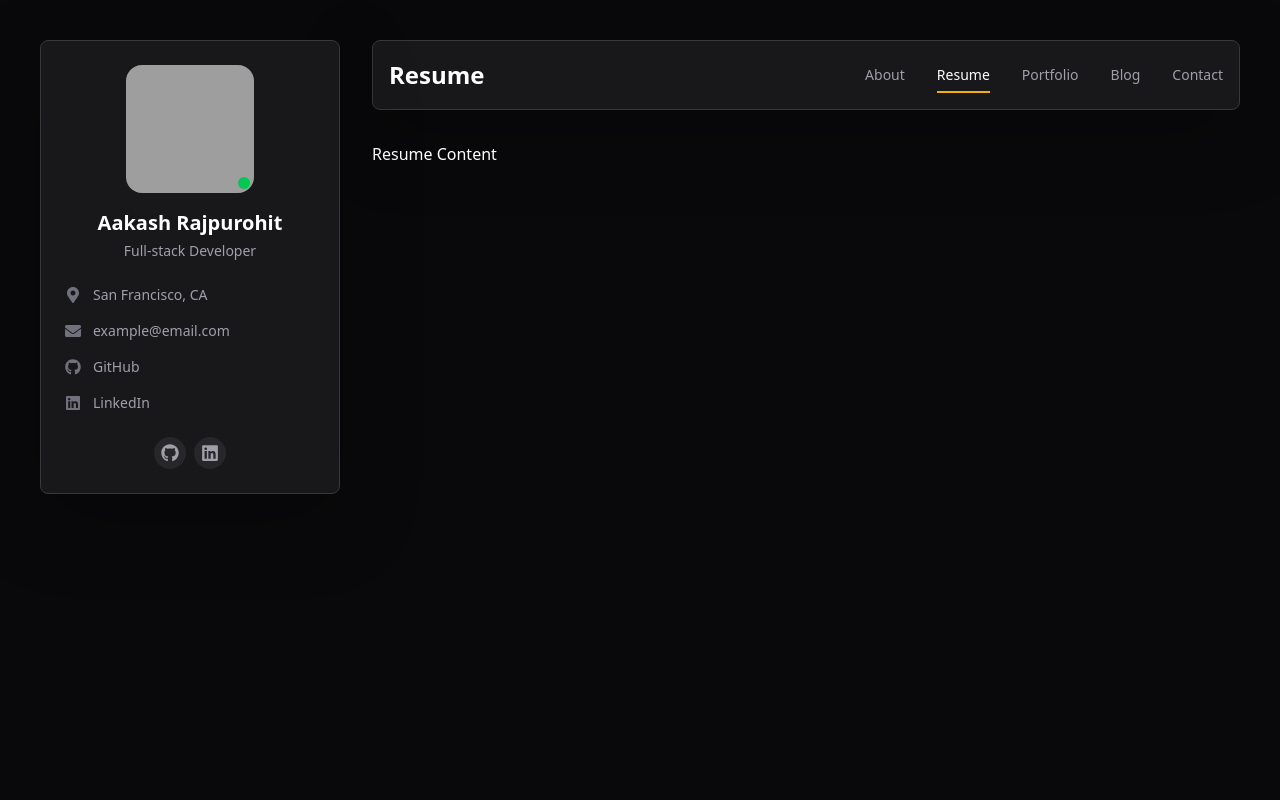
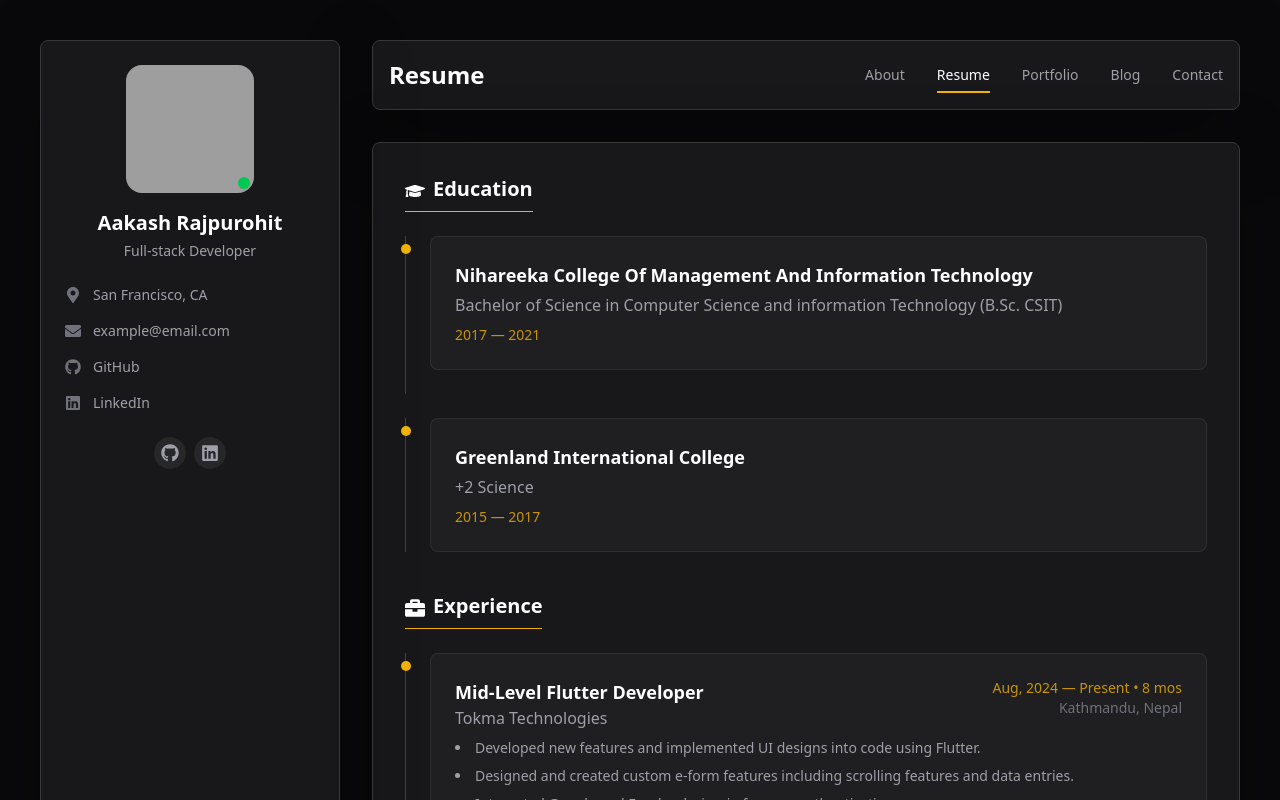
Before and after one commit to hoojinguyen/portfolio-by-ai, a Next.js app: page / in a window 1280 px wide. Both pictures are taken after a click on the button "Resume". Shown: the top 800 px of the page. Built offline with nearby package versions, Linux system fonts and the light colour scheme; grey boxes are pictures that could not be loaded.

Commit message:
feat: update resume ui

```diff
--- a/src/app/page.tsx
+++ b/src/app/page.tsx
@@ -3,6 +3,7 @@
 import React, { useState } from 'react';
 import ProfileCard from '@/components/ProfileCard';
 import AboutSection from '@/components/AboutSection';
+import ResumeSection from '@/components/ResumeSection';
 import Navigation from '@/components/Navigation';
 import { FaReact, FaNodeJs, FaJsSquare, FaPython, FaAws, FaDocker, FaGitAlt } from 'react-icons/fa';
 import { SiTypescript, SiTailwindcss, SiMongodb, SiGraphql, SiRedux } from 'react-icons/si';
@@ -24,6 +25,58 @@ export default function Home() {
   // About section text
   const aboutText = "I'm a full-stack developer with 5+ years of experience in web development and mobile app development. I specialize in JavaScript, React, Node.js, and modern web technologies.";
   const passionText = "I enjoy working on complex problems and creating user-friendly solutions. My passion is to combine technology and design to create meaningful experiences that users love to interact with.";
+
+  // Resume data
+  const educationData = [
+    {
+      school: 'Nihareeka College Of Management And Information Technology',
+      degree: 'Bachelor of Science in Computer Science and information Technology (B.Sc. CSIT)',
+      period: '2017 — 2021'
+    },
+    {
+      school: 'Greenland International College',
+      degree: '+2 Science',
+      period: '2015 — 2017'
+    }
+  ];
+
+  const experienceData = [
+    {
+      position: 'Mid-Level Flutter Developer',
+      company: 'Tokma Technologies',
+      location: 'Kathmandu, Nepal',
+      period: 'Aug, 2024 — Present • 8 mos',
+      responsibilities: [
+        'Developed new features and implemented UI designs into code using Flutter.',
+        'Designed and created custom e-form features including scrolling features and data entries.',
+        'Integrated Google and Facebook sign-in for user authentication.',
+        'Designed dynamic functionalities using the BLOC design pattern.',
+        'Integrated APIs for seamless data communication and backend functionality.',
+        'Implemented payment gateway integration like Khalti for secure transactions.',
+        'Collaborated with other developers and backend team to deliver features.',
+        'Participated in team meetings to discuss new features and project updates.',
+        'Ensured smooth functionality and user-friendly experiences throughout the app.',
+        'Performed code review and deployed the app in Playstore and Appstore.'
+      ]
+    },
+    {
+      position: 'Flutter Developer',
+      company: 'Infancer Technology',
+      location: 'Kathmandu, Nepal',
+      period: 'Oct, 2022 — Aug, 2024 • 1 yr, 11 mos',
+      responsibilities: [
+        'Developed new features and transformed UI designs into fully functional user interfaces.',
+        'Integrated payment solution like eSewa, for secure and seamless transactions.',
+        'Optimized application performance to ensure a smooth and engaging user experience.',
+        'Supported other team members initiatives by developing solutions to common problems and sharing those solutions.',
+        'Identified and resolved bugs, improving app stability and performance.',
+        'Wrote clean, maintainable, and testable code following best practices.',
+        'Utilization of latest version of support libraries to ensure backend compatibility.',
+        'Integrated payment solution like eSewa, for secure and seamless transactions.',
+        'Collaborated with backend developers, designers, and cross-functional teams to deliver scalable, high-quality solutions.'
+      ]
+    }
+  ];
 
   // Skills data
   const skills = [
@@ -98,7 +151,7 @@ export default function Home() {
           </div>
         );
       case 'resume':
-        return <div>Resume Content</div>;
+        return <ResumeSection education={educationData} experience={experienceData} />;
       case 'portfolio':
         return <div>Portfolio Content</div>;
       case 'blog':
--- /dev/null
+++ b/src/components/ResumeSection.tsx
@@ -0,0 +1,94 @@
+import React from 'react';
+import { FaGraduationCap, FaBriefcase, FaFileDownload } from 'react-icons/fa';
+
+interface Education {
+  school: string;
+  degree: string;
+  period: string;
+}
+
+interface Experience {
+  position: string;
+  company: string;
+  location: string;
+  period: string;
+  responsibilities: string[];
+}
+
+interface ResumeSectionProps {
+  education: Education[];
+  experience: Experience[];
+}
+
+const ResumeSection: React.FC<ResumeSectionProps> = ({ education, experience }) => {
+  return (
+    <div className="bg-zinc-900 rounded-lg p-8 shadow-[0_24px_80px_hsla(0,0%,0%,0.25)] border border-[hsl(0,0%,22%)]">
+      {/* Education Section */}
+      <div className="mb-10">
+        <h2 className="text-xl font-bold text-white mb-6 border-b border-yellow-500 pb-2 inline-block">
+          <FaGraduationCap className="inline-block mr-2" />
+          Education
+        </h2>
+
+        <div className="space-y-6">
+          {education.map((edu, index) => (
+            <div key={index} className="relative pl-6 pb-6 border-l border-zinc-700 last:pb-0">
+              <div className="absolute left-[-5px] top-2 w-2.5 h-2.5 rounded-full bg-yellow-500" />
+              <div className="bg-zinc-800/50 p-6 rounded-lg border border-zinc-700/50">
+                <h3 className="text-lg font-semibold text-white mb-1">{edu.school}</h3>
+                <p className="text-zinc-400 mb-2">{edu.degree}</p>
+                <p className="text-sm text-yellow-500/80">{edu.period}</p>
+              </div>
+            </div>
+          ))}
+        </div>
+      </div>
+
+      {/* Experience Section */}
+      <div>
+        <h2 className="text-xl font-bold text-white mb-6 border-b border-yellow-500 pb-2 inline-block">
+          <FaBriefcase className="inline-block mr-2" />
+          Experience
+        </h2>
+
+        <div className="space-y-6">
+          {experience.map((exp, index) => (
+            <div key={index} className="relative pl-6 pb-6 border-l border-zinc-700 last:pb-0">
+              <div className="absolute left-[-5px] top-2 w-2.5 h-2.5 rounded-full bg-yellow-500" />
+              <div className="bg-zinc-800/50 p-6 rounded-lg border border-zinc-700/50">
+                <div className="flex justify-between items-start mb-2">
+                  <div>
+                    <h3 className="text-lg font-semibold text-white">{exp.position}</h3>
+                    <p className="text-zinc-400">{exp.company}</p>
+                  </div>
+                  <div className="text-right">
+                    <p className="text-sm text-yellow-500/80">{exp.period}</p>
+                    <p className="text-sm text-zinc-500">{exp.location}</p>
+                  </div>
+                </div>
+                <ul className="list-disc list-inside space-y-2 text-zinc-400">
+                  {exp.responsibilities.map((responsibility, idx) => (
+                    <li key={idx} className="text-sm">{responsibility}</li>
+                  ))}
+                </ul>
+              </div>
+            </div>
+          ))}
+        </div>
+      </div>
+
+      {/* Download CV Button */}
+      <div className="flex justify-end mt-8">
+        <button
+          onClick={() => window.open('/cv.pdf', '_blank')}
+          className="flex items-center gap-2 bg-zinc-800 hover:bg-zinc-700 text-white px-6 py-3 rounded-lg transition-colors duration-300 border border-zinc-700/50 hover:border-yellow-500/50"
+        >
+          <FaFileDownload className="text-yellow-500" />
+          Download CV
+        </button>
+      </div>
+    </div>
+  );
+};
+
+export default ResumeSection;
```
